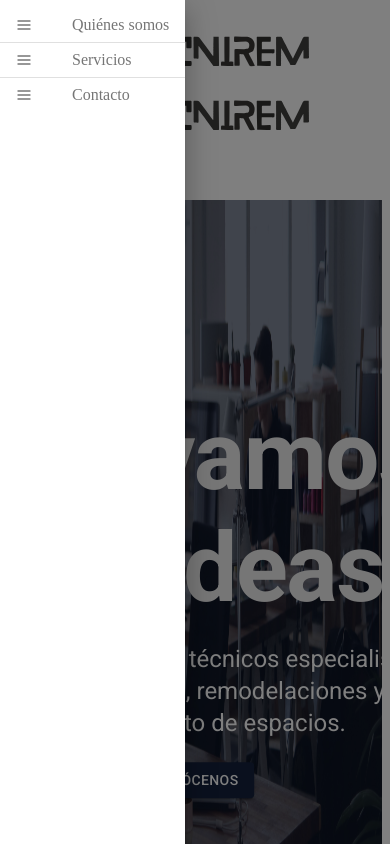
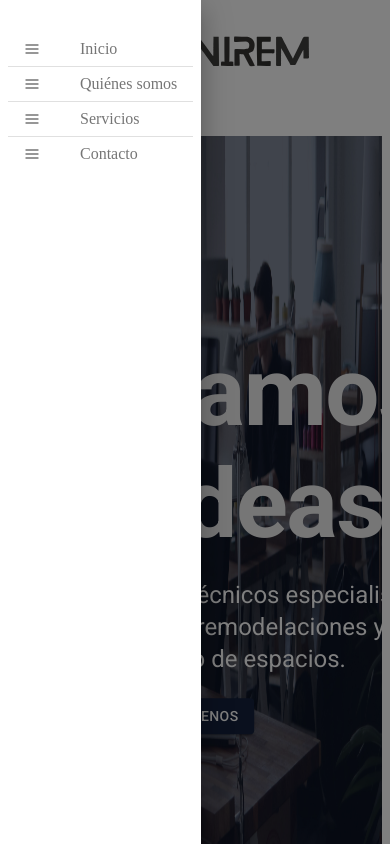
Before and after one commit to olivierpas13/tecnirem, a Next.js app: page /quienes-somos in a window 390 px wide. Both pictures are taken after a click on the icon 40 px from the left and 40 px from the top of the page. Shown: the top 844 px of the page. Built offline with nearby package versions, Linux system fonts and the light colour scheme.

Commit message:
feat: mobile navbar has a Inicio link added; bugfix: related to how the quienes-somos page was rendered

```diff
--- a/src/components/About.jsx
+++ b/src/components/About.jsx
@@ -1,14 +1,10 @@
 import Button from '@mui/material/Button';
 import Typography from '@mui/material/Typography';
-import Container from '@mui/material/Container';
 import Box from '@mui/material/Box';
 import Image from 'next/image';
 
-import MainLayout from 'src/layouts/MainLayout';
-
 const About = () => {
   return (
-    <MainLayout>
       <Box sx={{ paddingTop: '64px' }}>
         <Box
           sx={{
@@ -63,11 +59,7 @@ const About = () => {
             </Button>
           </Box>
         </Box>
-        <Container sx={{ marginTop: '48px' }}>
-          {/* Add your content here */}
-        </Container>
       </Box>
-    </MainLayout>
   );
 }
 
--- a/src/components/navbar/MobileNavbar.jsx
+++ b/src/components/navbar/MobileNavbar.jsx
@@ -20,10 +20,24 @@ const MobileNavbar = ({ setIsSidebarVisible }) => {
     return (
       <Box
         role="presentation"
+        sx={{
+          padding: "1.5em 0.5em",
+        }}
         onClick={() => {setIsSidebarVisible(false);}}
         onKeyDown={() => {setIsSidebarVisible(false);}}
       >
         <List>
+          <ListItem  disablePadding>
+            <ListItemButton onClick={() => {handleOptionClick('/');}} >
+              <ListItemIcon>
+                <FiMenu />
+              </ListItemIcon>
+              <ListItemText>
+              Inicio
+              </ListItemText>
+            </ListItemButton>
+          </ListItem>
+          <Divider />
           <ListItem  disablePadding>
             <ListItemButton onClick={() => {handleOptionClick('quienes-somos');}} >
               <ListItemIcon>
```
